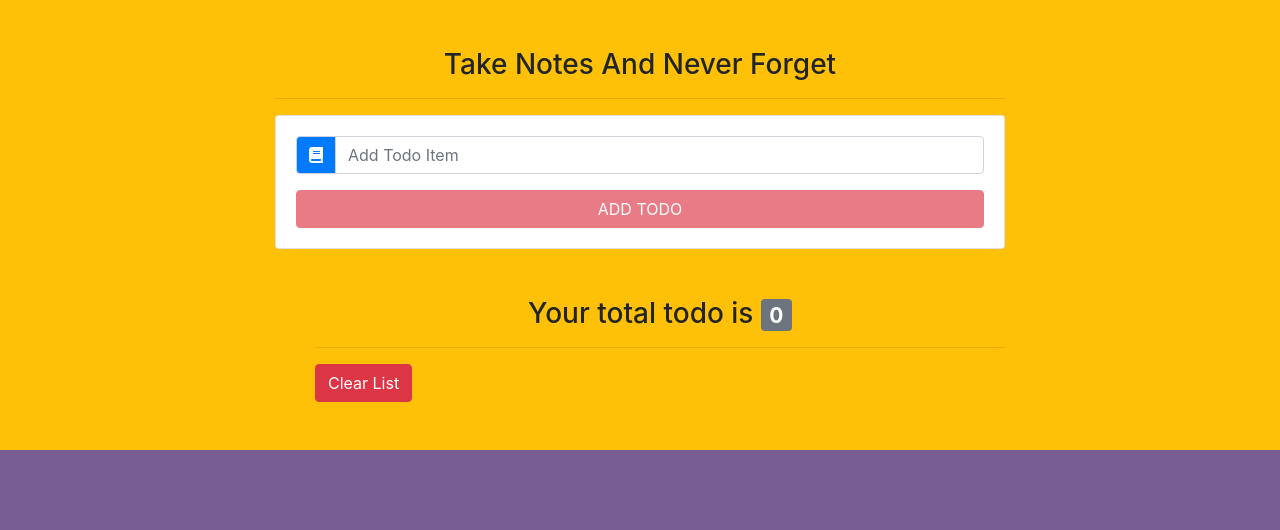
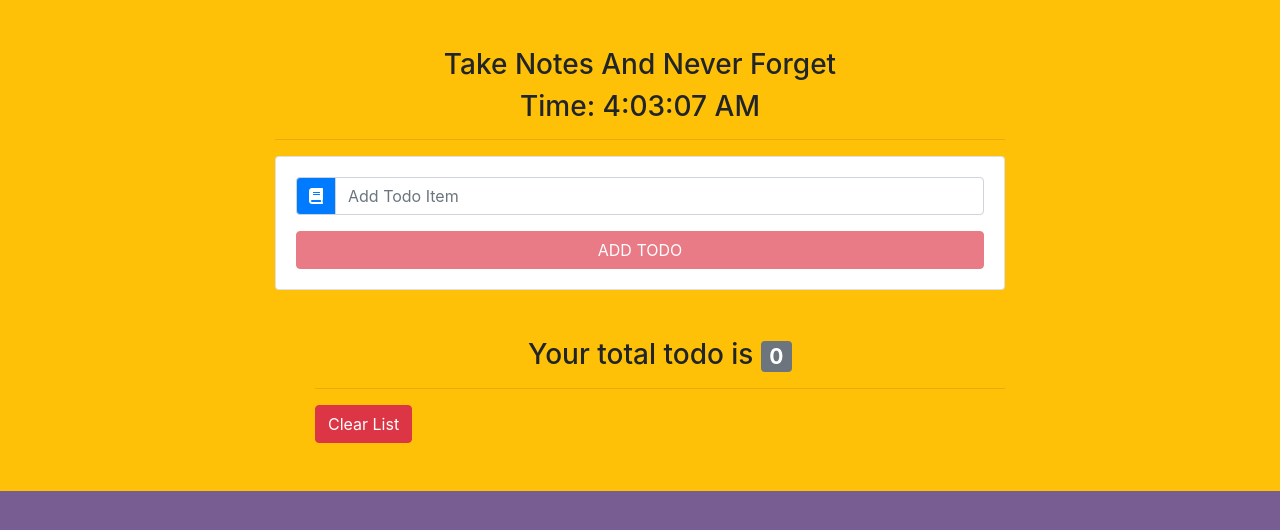
Before and after one commit to tweneboah/react-todo-app, a React (Create React App) app: page / in a window 1280 px wide. Shown: the top 530 px of the page. Built offline with nearby package versions, Linux system fonts and the light colour scheme.

Commit message:
Added time

```diff
--- a/src/App.js
+++ b/src/App.js
@@ -82,6 +82,7 @@ handleEdit = (id) => {
             <div className='row'>
               <div className='col-10 mx-auto col-md-8 mt-5'>
                   <h3 className='text-capitalize text-center'>Take Notes and never forget</h3>
+                  <h3 className='text-capitalize text-center'>Time: {new Date().toLocaleTimeString()}</h3>
                  <hr/>
                   <TodoInput
                   item={this.state.item}
```
